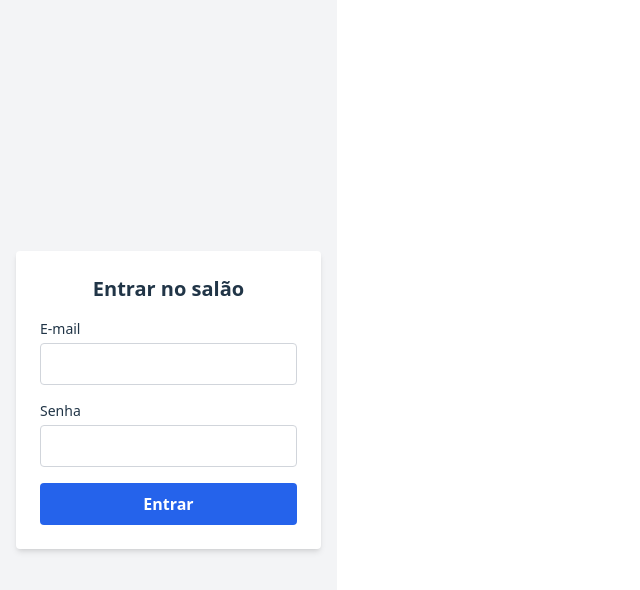
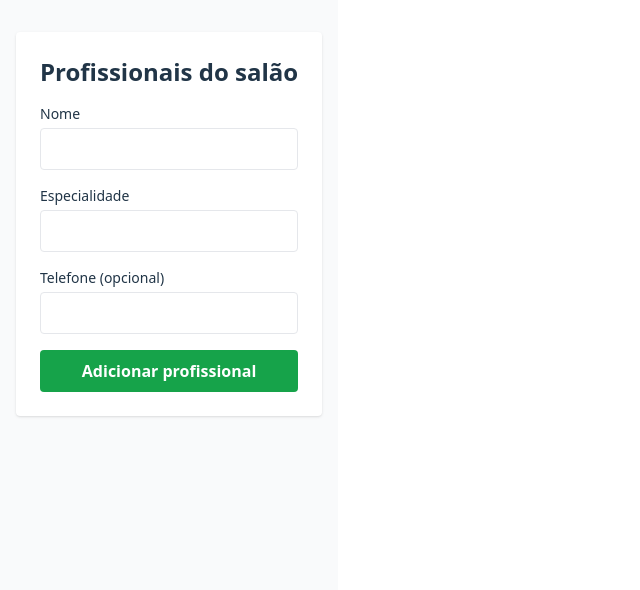
Before and after one commit to CriativoDevs/salonix-frontend-web, a React (Vite) app in the folder salonix-frontend-web/: page /profissionals in a window 1280 px wide. Before the commit this address led to /login. Shown: the top 590 px of the page, without its empty margins (0-640 px from the left). Built offline with nearby package versions, Linux system fonts and the light colour scheme.

Commit message:
FEW: 06 - Professionals - Tela de cadastro de profissionais #6

```diff
--- /dev/null
+++ b/salonix-frontend-web/src/components/ProfessionalForm.jsx
@@ -0,0 +1,74 @@
+import { useState } from 'react';
+import { useTranslation } from 'react-i18next';
+
+function ProfessionalForm({ onAdd }) {
+  const { t } = useTranslation();
+  const [form, setForm] = useState({ name: '', specialty: '', phone: '' });
+  const [errors, setErrors] = useState({});
+
+  const validate = () => {
+    const newErrors = {};
+    if (!form.name) newErrors.name = t('professionals.errors.name_required');
+    if (!form.specialty)
+      newErrors.specialty = t('professionals.errors.specialty_required');
+    setErrors(newErrors);
+    return Object.keys(newErrors).length === 0;
+  };
+
+  const handleSubmit = (e) => {
+    e.preventDefault();
+    if (!validate()) return;
+    onAdd({ ...form, id: Date.now() });
+    setForm({ name: '', specialty: '', phone: '' });
+    setErrors({});
+  };
+
+  return (
+    <form onSubmit={handleSubmit} className="space-y-4">
+      <div>
+        <label className="block text-sm mb-1">{t('professionals.name')}</label>
+        <input
+          type="text"
+          value={form.name}
+          onChange={(e) => setForm({ ...form, name: e.target.value })}
+          className="w-full border px-3 py-2 rounded"
+        />
+        {errors.name && <p className="text-sm text-red-500">{errors.name}</p>}
+      </div>
+
+      <div>
+        <label className="block text-sm mb-1">
+          {t('professionals.specialty')}
+        </label>
+        <input
+          type="text"
+          value={form.specialty}
+          onChange={(e) => setForm({ ...form, specialty: e.target.value })}
+          className="w-full border px-3 py-2 rounded"
+        />
+        {errors.specialty && (
+          <p className="text-sm text-red-500">{errors.specialty}</p>
+        )}
+      </div>
+
+      <div>
+        <label className="block text-sm mb-1">{t('professionals.phone')}</label>
+        <input
+          type="text"
+          value={form.phone}
+          onChange={(e) => setForm({ ...form, phone: e.target.value })}
+          className="w-full border px-3 py-2 rounded"
+        />
+      </div>
+
+      <button
+        type="submit"
+        className="w-full bg-green-600 hover:bg-green-700 text-white font-semibold py-2 rounded"
+      >
+        {t('professionals.submit')}
+      </button>
+    </form>
+  );
+}
+
+export default ProfessionalForm;
--- a/salonix-frontend-web/src/i18n/locales/en.json
+++ b/salonix-frontend-web/src/i18n/locales/en.json
@@ -25,5 +25,16 @@
       "price_invalid": "Enter a valid price.",
       "duration_invalid": "Enter a valid duration."
     }
+  },
+  "professionals": {
+    "title": "Salon professionals",
+    "name": "Name",
+    "specialty": "Specialty",
+    "phone": "Phone (optional)",
+    "submit": "Add professional",
+    "errors": {
+      "name_required": "Name is required.",
+      "specialty_required": "Specialty is required."
+    }
   }
 }
--- a/salonix-frontend-web/src/i18n/locales/pt.json
+++ b/salonix-frontend-web/src/i18n/locales/pt.json
@@ -25,5 +25,16 @@
       "price_invalid": "Informe um preço válido.",
       "duration_invalid": "Informe uma duração válida."
     }
+  },
+  "professionals": {
+    "title": "Profissionais do salão",
+    "name": "Nome",
+    "specialty": "Especialidade",
+    "phone": "Telefone (opcional)",
+    "submit": "Adicionar profissional",
+    "errors": {
+      "name_required": "O nome é obrigatório.",
+      "specialty_required": "A especialidade é obrigatória."
+    }
   }
 }
--- /dev/null
+++ b/salonix-frontend-web/src/pages/Professionals.jsx
@@ -0,0 +1,40 @@
+import { useState } from 'react';
+import { useTranslation } from 'react-i18next';
+import ProfessionalForm from '../components/ProfessionalForm';
+
+function Professionals() {
+  const { t } = useTranslation();
+  const [list, setList] = useState([]);
+
+  const handleAdd = (professional) => {
+    setList([professional, ...list]);
+  };
+
+  return (
+    <div className="min-h-screen px-4 py-8 bg-gray-50">
+      <div className="max-w-xl mx-auto bg-white p-6 rounded shadow">
+        <h1 className="text-2xl font-bold mb-4">{t('professionals.title')}</h1>
+        <ProfessionalForm onAdd={handleAdd} />
+
+        {list.length > 0 && (
+          <ul className="mt-6 space-y-2">
+            {list.map((p) => (
+              <li
+                key={p.id}
+                className="border rounded px-4 py-2 bg-gray-100 flex flex-col"
+              >
+                <span className="font-semibold">{p.name}</span>
+                <span className="text-sm">{p.specialty}</span>
+                {p.phone && (
+                  <span className="text-sm text-gray-600">{p.phone}</span>
+                )}
+              </li>
+            ))}
+          </ul>
+        )}
+      </div>
+    </div>
+  );
+}
+
+export default Professionals;
--- a/salonix-frontend-web/src/routes/Router.jsx
+++ b/salonix-frontend-web/src/routes/Router.jsx
@@ -3,6 +3,7 @@
 import Dashboard from '../pages/Dashboard';
 import Login from '../pages/Login';
 import Services from '../pages/Services';
+import Professionals from '../pages/Professionals';
 
 function Router() {
   return (
@@ -25,6 +26,14 @@
           </PrivateRoute>
         }
       />
+      <Route
+        path="/profissionals"
+        element={
+          <PrivateRoute>
+            <Professionals />
+          </PrivateRoute>
+        }
+      />
       <Route path="*" element={<Navigate to="/login" replace />} />
     </Routes>
   );
```
